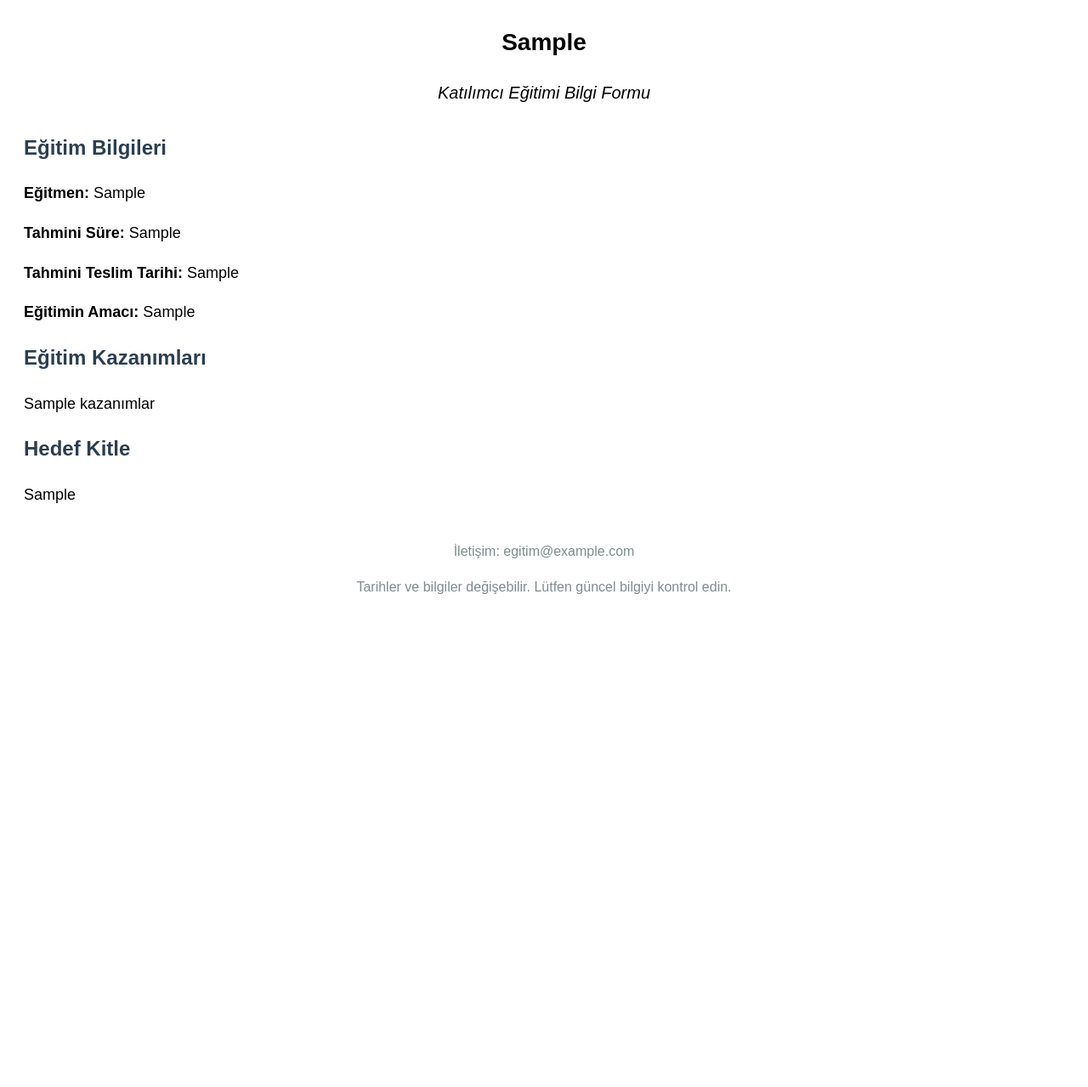
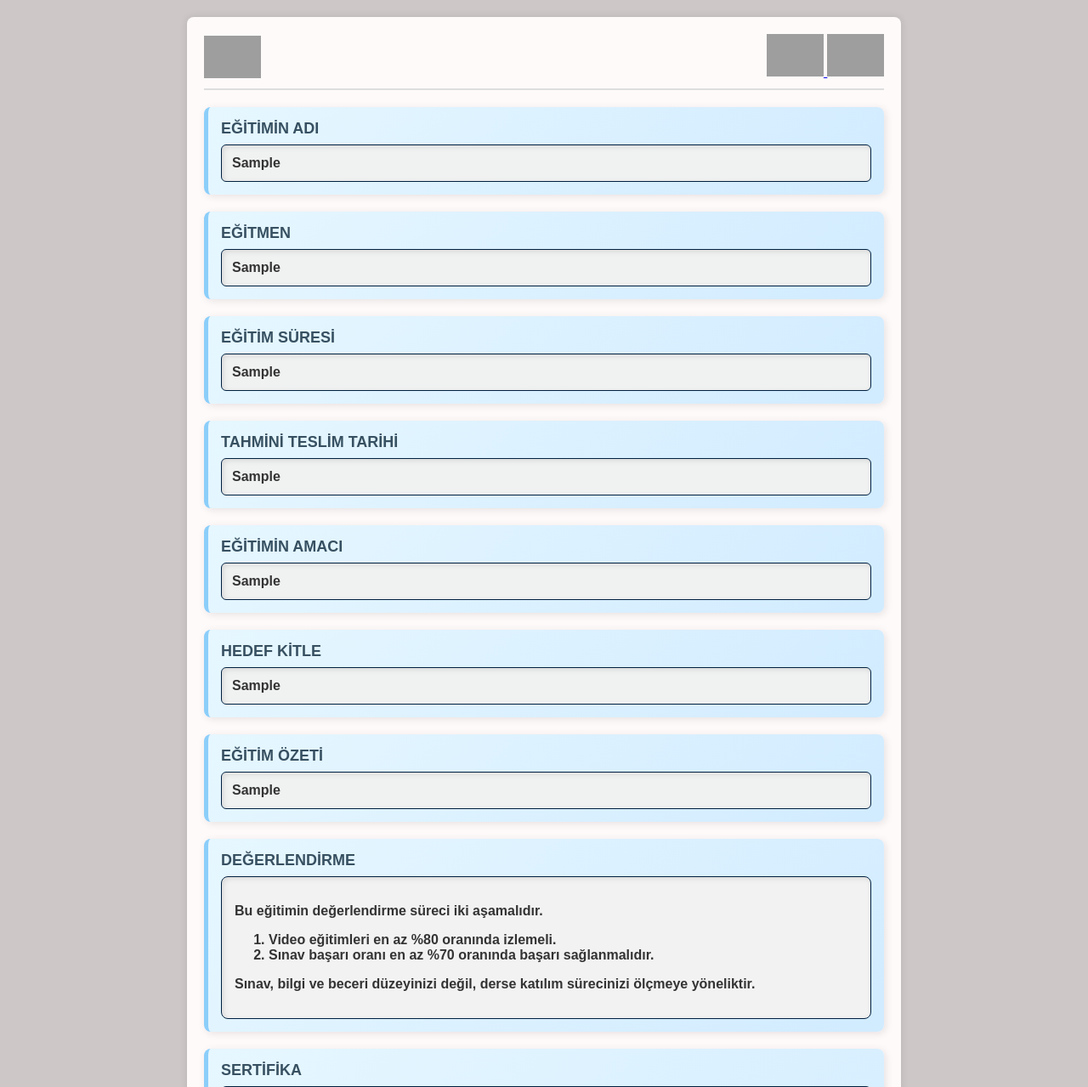
Before and after one commit to mervesahin02/egitim_bilgi_formu, a Python web app: template templates/egitim_bilgi_formu.html in a window 1280 px wide. Shown: the top 1279 px of the page at 85% size. Before the commit the page ends 699 px from the top, so only its background shows below. Run offline with Jinja, Linux system fonts and the light colour scheme; the template is opened without the code that fills it: most values are stand-ins (such as "Sample title", 1, 10 or a date in 2020); grey boxes are pictures that could not be loaded.

Commit message:
html updated

```diff
--- a/templates/egitim_bilgi_formu.html
+++ b/templates/egitim_bilgi_formu.html
@@ -1,79 +1,229 @@
 <!DOCTYPE html>
 <html lang="tr">
+
 <head>
     <meta charset="UTF-8">
     <meta name="viewport" content="width=device-width, initial-scale=1.0">
-    <title>{{ egitim_adı }}</title> <!-- Eğitim adı başlık olarak kullanılıyor -->
+    <title>{{ egitim_adi }}</title>
+
     <style>
+        /* Sayfanın genel stilini belirler */
         body {
             font-family: Arial, sans-serif;
-            line-height: 1.6;
+            margin: 20px;
+            padding: 0;
+            background-color: #cdc7c7;
+        }
+
+        /* İçeriği ortalayan ve stil veren ana kapsayıcı */
+        .container {
+            width: 800px;
+            margin: 0 auto;
+            background: rgb(255, 250, 250);
             padding: 20px;
+            border-radius: 8px;
+            box-shadow: 0 0 10px rgba(0, 0, 0, 0.1);
         }
+
+        /* Üst kısım (header) - Logo ve uygulama indirme butonları içerir */
         .header {
-            text-align: center;
-            margin-bottom: 30px;
+            display: flex;
+            justify-content: space-between;
+            align-items: center;
+            border-bottom: 2px solid #ddd;
+            padding-bottom: 10px;
         }
-        .header h1 {
+
+        /* Logonun boyutunu ayarlar */
+        .header img {
+            height: 50px;
+        }
+
+        /* İçerik bölümlerinin genel stili */
+        .section {
+            margin: 20px 0;
+            padding: 15px;
+            background: linear-gradient(135deg, #e6f7ff, #d1ebff);
+            border-left: 5px solid #8ccefa;
+            border-radius: 8px;
+            box-shadow: 2px 2px 10px rgba(0, 0, 0, 0.1);
+        }
+
+        /* Başlıkların stilini ayarlar */
+        .section h2 {
             margin: 0;
-            font-size: 28px;
+            font-size: 18px;
+            font-weight: bold;
+            color: #375061;
+            text-transform: uppercase;
         }
-        .header p {
-            font-size: 20px;
-            font-style: italic;
+
+        /* İçerik kutularının stilini belirler */
+        .content {
+            margin-top: 8px;
+            padding: 12px;
+            background: #f0f1f1;
+            border-radius: 6px;
+            border: 1px solid #002040;
+            box-shadow: inset 2px 2px 6px rgba(0, 0, 0, 0.1);
+            font-size: 16px;
+            font-weight: bold;
+            color: #333;
         }
-        .content {
-            margin-top: 20px;
+
+        /* Sayfanın alt kısmı (footer) - İletişim bilgilerini içerir */
+        .footer {
+            background-color: #94b6c3;
+            color: white;
+            text-align: left;
+            padding: 15px 20px;
+            margin-top: 25px;
+            display: flex;
+            justify-content: space-between;
+            align-items: center;
+            border-bottom-left-radius: 5px;
+            border-bottom-right-radius: 5px;
         }
-        .content .section {
-            margin-bottom: 20px;
+
+        /* Sosyal medya ikonlarının düzeni */
+        .social-icons {
+            display: flex;
+            gap: 5px;
+            align-items: center;
         }
-        .content .section h2 {
-            font-size: 24px;
-            color: #2c3e50;
+
+        /* Sosyal medya ikonlarının boyutunu ve hover efektini belirler */
+        .social-icons img {
+            height: 20px;
+            transition: transform 0.2s;
         }
-        .content .section p {
-            font-size: 18px;
+
+        .social-icons img:hover {
+            transform: scale(1.1);
         }
-        .footer {
-            margin-top: 40px;
-            text-align: center;
-            font-size: 16px;
-            color: #7f8c8d;
+
+        /* BTK Akademi sosyal medya bağlantı yazısı */
+        .btkakademi-text {
+            font-size: 12px;
+            font-weight: bold;
+        }
+
+        /* Değerlendirme kutusunun arka planı */
+        .evaluation-box {
+            background: #f2f2f2;
+            padding: 15px;
+            border-radius: 8px;
+        }
+
+        /* Sertifika görselinin ayarları */
+        .certificate-img {
+            width: 100%;
+            max-width: 400px;
+            display: block;
+            margin: 10px auto;
+            border-radius: 10px;
+            box-shadow: 2px 2px 10px rgba(122, 177, 187, 0.2);
         }
     </style>
 </head>
+
 <body>
+    <div class="container">
+        <!-- Üst Kısım: Logo ve Uygulama Bağlantıları -->
+        <div class="header">
+            <img src="Logo[1].svg" alt="BTK Akademi Logo">
+            <div>
+                <a href="https://apps.apple.com/tr/app/btk-akademi/id1495793302?l=tr" target="_blank">
+                    <img src="appstore-indir.png" alt="App Store'dan indir">
+                </a>
+                <a href="https://play.google.com/store/apps/details?id=com.btk.BTKAkademi" target="_blank">
+                    <img src="playstore-indir.png" alt="Google Play'den indir">
+                </a>
+            </div>
+        </div>
 
-    <div class="header">
-        <h1>{{ egitim_adı }}</h1>
-        <p>Katılımcı Eğitimi Bilgi Formu</p>
-    </div>
-
-    <div class="content">
+        <!-- Eğitim Bilgileri -->
         <div class="section">
-            <h2>Eğitim Bilgileri</h2>
-            <p><strong>Eğitmen:</strong> {{ egitmen_adı }}</p>
-            <p><strong>Tahmini Süre:</strong> {{ tahmini_süre }}</p>
-            <p><strong>Tahmini Teslim Tarihi:</strong> {{ teslim_tarihi }}</p>
-            <p><strong>Eğitimin Amacı:</strong> {{ egitim_amacı }}</p>
+            <h2>Eğitimin Adı</h2>
+            <div class="content">{{ egitim_adi }}</div>
         </div>
 
         <div class="section">
-            <h2>Eğitim Kazanımları</h2>
-            <p>{{ kazanımlar }}</p>
+            <h2>Eğitmen</h2>
+            <div class="content">{{ egitmen_adi }}</div>
+        </div>
+
+        <div class="section">
+            <h2>Eğitim Süresi</h2>
+            <div class="content">{{ egitim_suresi }}</div>
+        </div>
+
+        <div class="section">
+            <h2>Tahmini Teslim Tarihi</h2>
+            <div class="content">{{ teslim_tarihi }}</div>
+        </div>
+
+        <div class="section">
+            <h2>Eğitimin Amacı</h2>
+            <div class="content">{{ egitim_amaci }}</div>
         </div>
 
         <div class="section">
             <h2>Hedef Kitle</h2>
-            <p>{{ hedef_kitle }}</p>
+            <div class="content">{{ hedef_kitle }}</div>
+        </div>
+
+        <div class="section">
+            <h2>Eğitim Özeti</h2>
+            <div class="content">{{ egitim_ozeti }}</div>
+        </div>
+
+        <!-- Değerlendirme Kısmı -->
+        <div class="section">
+            <h2>Değerlendirme</h2>
+            <div class="content evaluation-box">
+                <p>Bu eğitimin değerlendirme süreci iki aşamalıdır.</p>
+                <ol>
+                    <li>Video eğitimleri en az %80 oranında izlemeli.</li>
+                    <li>Sınav başarı oranı en az %70 oranında başarı sağlanmalıdır.</li>
+                </ol>
+                <p>Sınav, bilgi ve beceri düzeyinizi değil, derse katılım sürecinizi ölçmeye yöneliktir.</p>
+            </div>
+        </div>
+
+        <!-- Sertifika Kısmı -->
+        <div class="section">
+            <h2>Sertifika</h2>
+            <div class="content">
+                <p><strong>Sertifika Türü:</strong> Katılım Sertifikası</p>
+                <img src="WhatsApp Görsel 2025-02-10 saat 16.27.41_20d6f514.jpg" alt="Katılım Sertifikası"
+                    class="certificate-img">
+            </div>
+        </div>
+
+        <!-- Alt Kısım: İletişim ve Sosyal Medya -->
+        <div class="footer">
+            <p class="social-text">
+                Bilgi Teknolojileri ve İletişim Kurumu - Çankaya / Ankara<br>
+                İletişim: <a href="mailto:destek@btkakademi.gov.tr">destek@btkakademi.gov.tr</a>
+            </p>
+            <div class="social-icons">
+                <a href="https://www.instagram.com/btkakademi/" target="_blank">
+                    <img src="instagram@3x.png" alt="Instagram">
+                </a>
+                <a href="https://x.com/BTKAkademi?" target="_blank">
+                    <img src="x_1@3x.png" alt="Twitter/X">
+                </a>
+                <a href="https://www.linkedin.com/company/btk-akademi/?originalSubdomain=tr" target="_blank">
+                    <img src="linkedin@3x.png" alt="LinkedIn">
+                </a>
+                <a href="https://www.youtube.com/BTKAkademiTube" target="_blank">
+                    <img src="youtube@3x.png" alt="YouTube">
+                </a>
+                <span class="btkakademi-text">/btkakademi</span>
+            </div>
         </div>
     </div>
+</body>
 
-    <div class="footer">
-        <p>İletişim: egitim@example.com</p>
-        <p>Tarihler ve bilgiler değişebilir. Lütfen güncel bilgiyi kontrol edin.</p>
-    </div>
-
-</body>
 </html>
```
